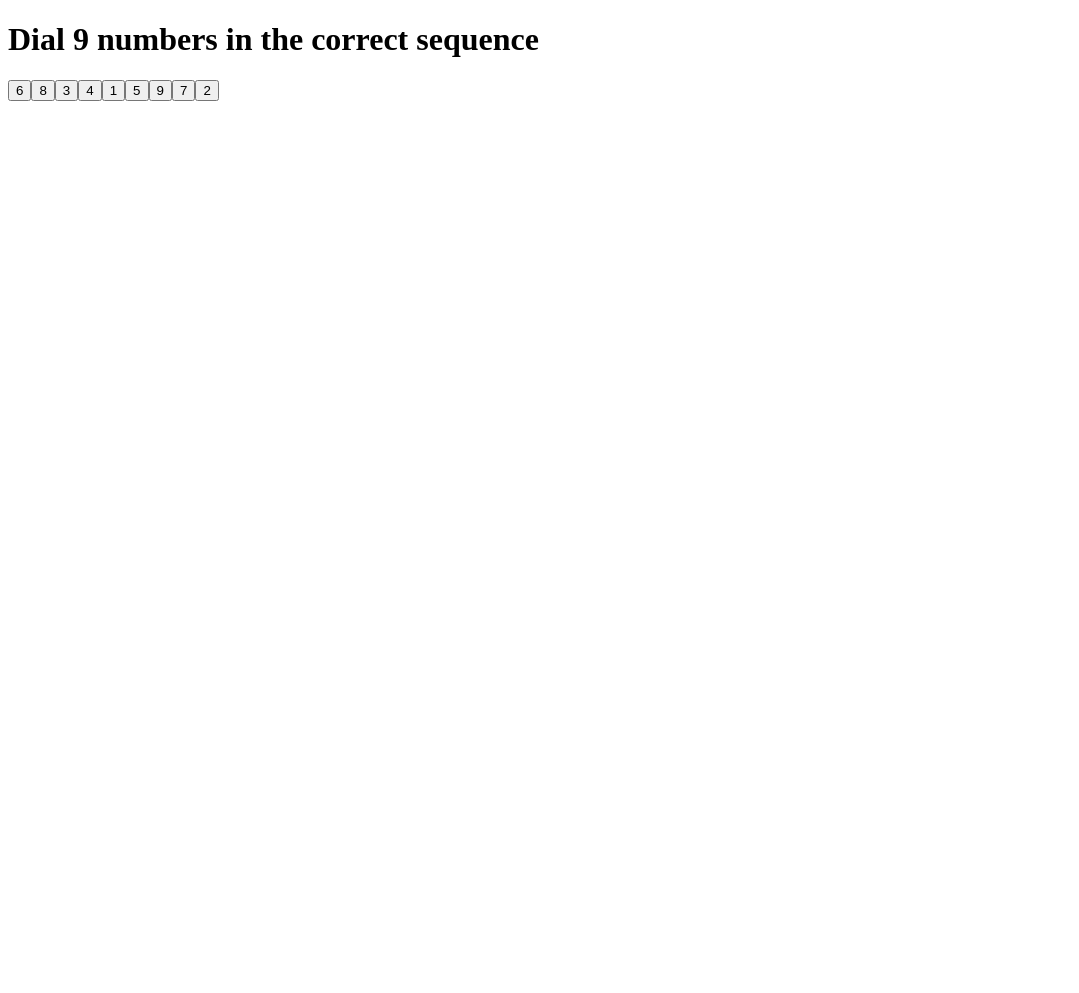
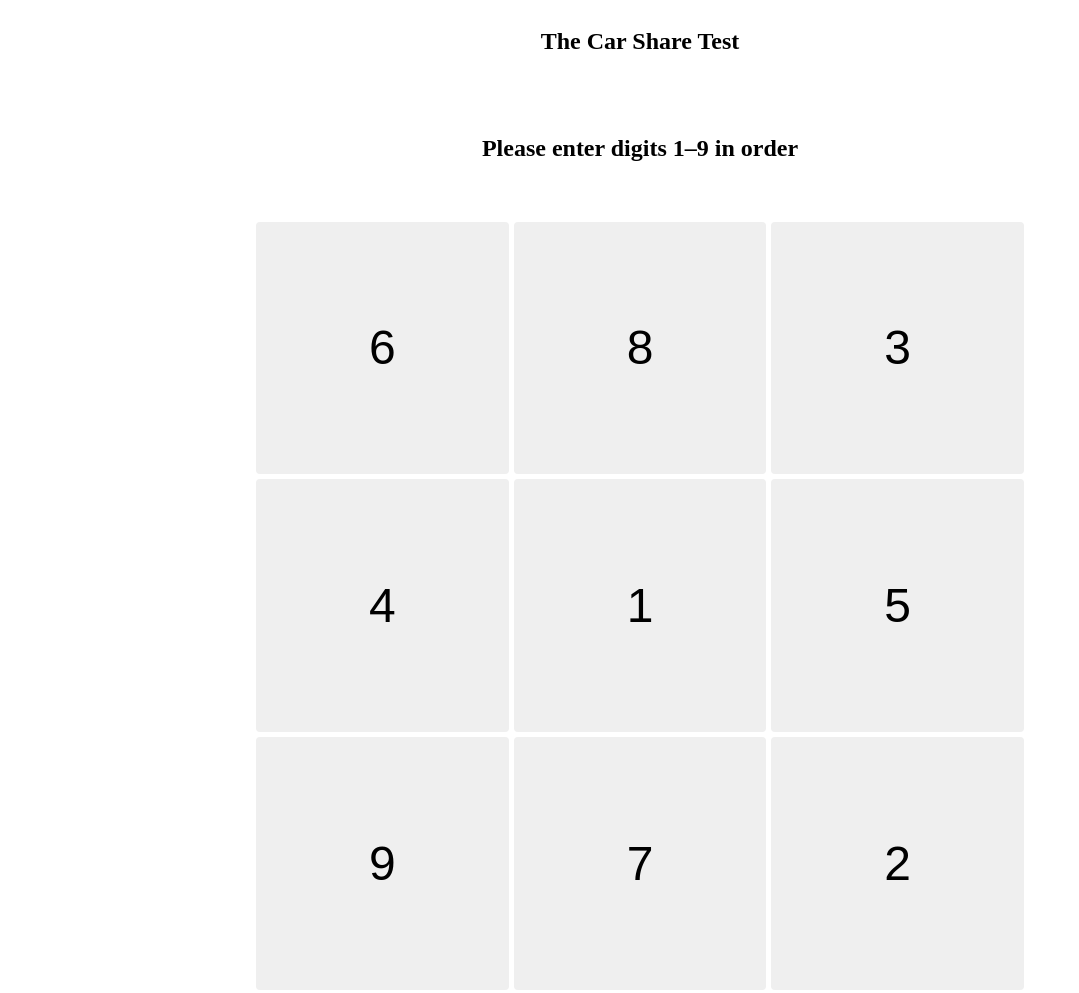
Before and after one commit to VanoKi/guess-game, a plain HTML site: page index.html in a window 1280 px wide. Shown: the whole page, without its empty margins (0-1079 px from the left). Before the commit the page ends 800 px from the top, so only its background shows below. Drawn offline with Linux system fonts and the light colour scheme.

Commit message:
feat: add styles (2025-12-09 19:28:19)

```diff
--- a/index.html
+++ b/index.html
@@ -9,8 +9,11 @@
   <title>Car share test</title>
 </head>
 <body>
-<h1>Dial 9 numbers in the correct sequence</h1>
-<div id="container"></div>
+<section>
+  <h1>The Car Share Test</h1>
+  <h2>Please enter digits 1–9 in order</h2>
+  <div id="container"></div>
+</section>
 <script src="./src/script.js" type="module"></script>
 </body>
 </html>
--- a/src/styles/style.css
+++ b/src/styles/style.css
@@ -0,0 +1,35 @@
+html {
+  box-sizing: border-box;
+}
+
+*,
+*::before,
+*::after {
+  box-sizing: inherit;
+}
+
+section {
+  margin: 0 auto;
+  display: flex;
+  flex-direction: column;
+  align-items: center;
+  max-width: 1366px;
+  gap: 5vh;
+}
+
+#panel {
+  display: grid;
+  grid-template-columns: repeat(3, 1fr);
+  grid-template-rows: repeat(3, 1fr);
+  grid-gap: 5px;
+
+  width: 60vw;
+  height: 60vw;
+}
+
+button {
+  cursor: pointer;
+  border: 0;
+  border-radius: 4px;
+  font-size: 3rem;
+}
```
Also changed, not shown: src/utils/fetchFile.js (added, +16 -0 lines).
